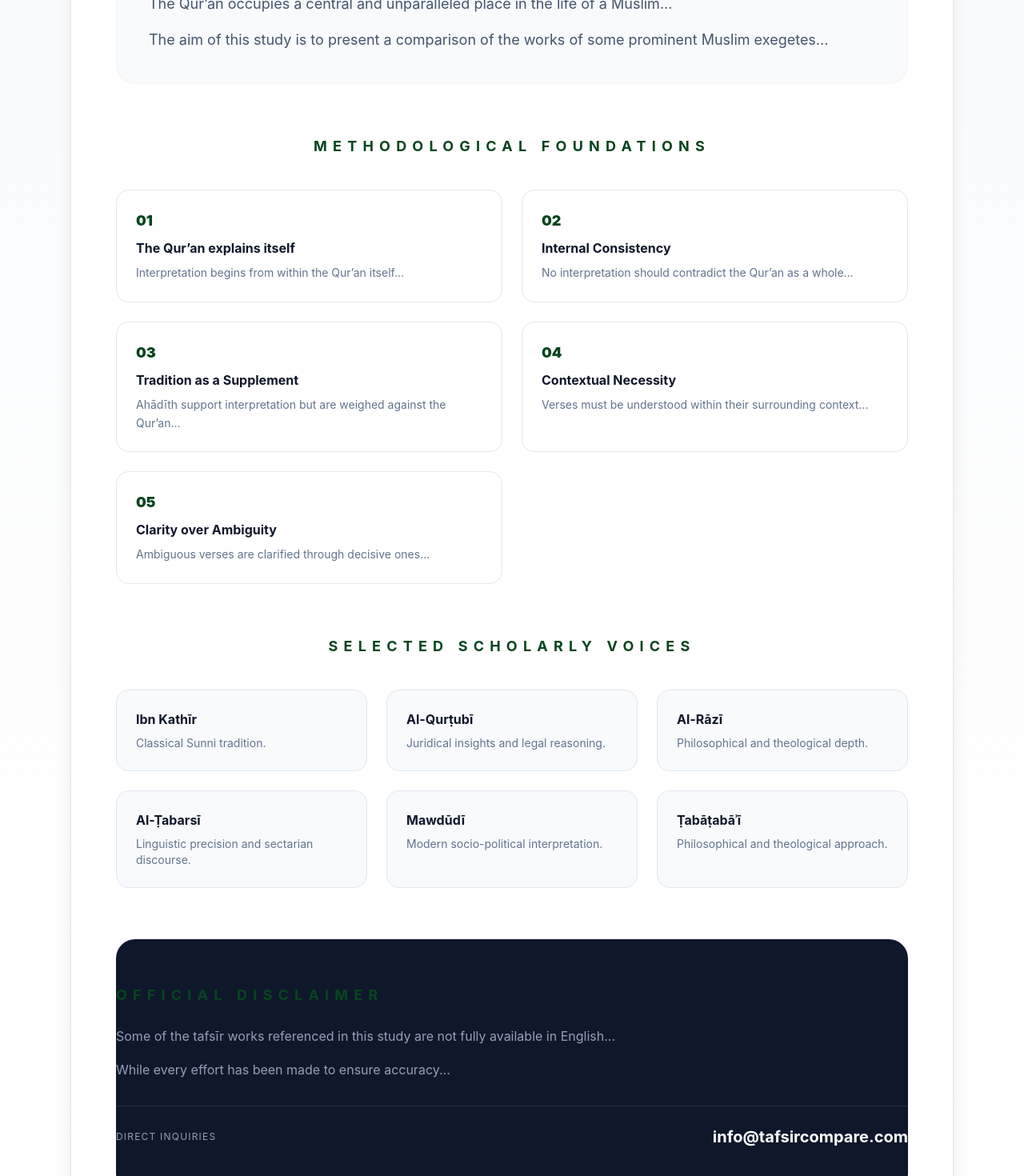
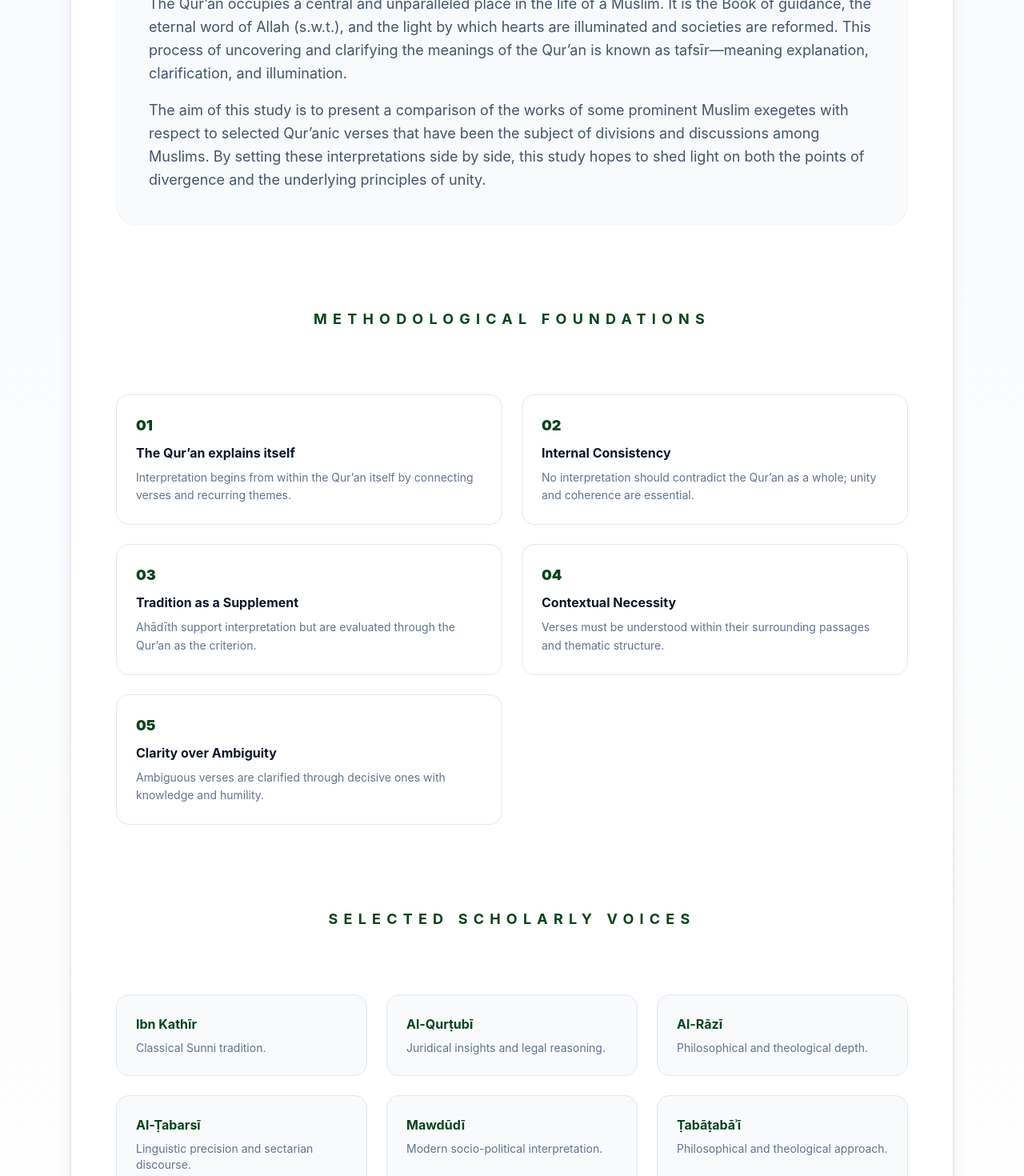
Before and after one commit to alyyissa/TafsirCompare, a Next.js app: page /about-the-study in a window 1280 px wide. Shown: the part 640-2110 px from the top of the page at 80% size. Built offline with nearby package versions, Linux system fonts and the light colour scheme.

Commit message:
Added the about the study page

```diff
--- a/src/app/about-the-study/page.js
+++ b/src/app/about-the-study/page.js
@@ -5,19 +5,15 @@ export default function AboutStudyPage() {
   return (
     <main className="min-h-screen pt-32 pb-20 bg-gradient-to-b from-slate-50 to-white font-sans">
       <div className="px-4 sm:px-6 max-w-6xl mx-auto">
-
         <div className="rounded-[40px] overflow-hidden border border-slate-200 bg-white shadow-xl">
 
-          {/* HEADER */}
           <header className="p-10 md:p-16 text-center bg-gradient-to-br from-primary/10 to-transparent">
             <span className="inline-block px-4 py-1 rounded-full bg-primary/10 text-primary text-xs font-bold uppercase tracking-widest mb-6">
               Project Documentation
             </span>
-
             <h1 className="text-4xl md:text-6xl font-extrabold text-primary mb-6 tracking-tight">
               About the Study
             </h1>
-
             <p className="text-lg md:text-xl text-slate-500 max-w-2xl mx-auto italic leading-relaxed">
               "And We have revealed the Book to you explaining clearly everything,
               and a guidance and mercy and good news for those who submit" (16:89)
@@ -26,48 +22,43 @@ export default function AboutStudyPage() {
 
           <div className="p-8 md:p-14 space-y-16">
 
-            {/* INTRO CARD */}
             <section className="bg-slate-50 rounded-3xl p-8 md:p-10 border border-slate-100">
               <p className="font-bold text-slate-900 text-xl mb-4">
                 In the name of Allāh, the Most Gracious, the Most Merciful.
               </p>
-
               <p className="text-slate-600 leading-relaxed text-lg mb-4">
-                The Qur’an occupies a central and unparalleled place in the life of a Muslim...
+                The Qur’an occupies a central and unparalleled place in the life of a Muslim. It is the Book of guidance, the eternal word of Allah (s.w.t.), and the light by which hearts are illuminated and societies are reformed. This process of uncovering and clarifying the meanings of the Qur’an is known as tafsīr—meaning explanation, clarification, and illumination.
               </p>
-
               <p className="text-slate-600 leading-relaxed text-lg">
-                The aim of this study is to present a comparison of the works of some prominent Muslim exegetes...
+                The aim of this study is to present a comparison of the works of some prominent Muslim exegetes with respect to selected Qur’anic verses that have been the subject of divisions and discussions among Muslims. By setting these interpretations side by side, this study hopes to shed light on both the points of divergence and the underlying principles of unity.
               </p>
             </section>
 
-            {/* PRINCIPLES */}
             <section>
-              <h2 className="text-lg my-10 font-bold text-primary uppercase tracking-[0.4em] mb-10 text-center">
+              <h2 className="text-lg py-10 font-bold text-primary uppercase tracking-[0.4em] mb-10 text-center">
                 Methodological Foundations
               </h2>
-
               <div className="grid md:grid-cols-2 gap-6">
                 {[
                   {
                     title: "The Qur’an explains itself",
-                    text: "Interpretation begins from within the Qur’an itself..."
+                    text: "Interpretation begins from within the Qur’an itself by connecting verses and recurring themes."
                   },
                   {
                     title: "Internal Consistency",
-                    text: "No interpretation should contradict the Qur’an as a whole..."
+                    text: "No interpretation should contradict the Qur’an as a whole; unity and coherence are essential."
                   },
                   {
                     title: "Tradition as a Supplement",
-                    text: "Ahādīth support interpretation but are weighed against the Qur’an..."
+                    text: "Ahādīth support interpretation but are evaluated through the Qur’an as the criterion."
                   },
                   {
                     title: "Contextual Necessity",
-                    text: "Verses must be understood within their surrounding context..."
+                    text: "Verses must be understood within their surrounding passages and thematic structure."
                   },
                   {
                     title: "Clarity over Ambiguity",
-                    text: "Ambiguous verses are clarified through decisive ones..."
+                    text: "Ambiguous verses are clarified through decisive ones with knowledge and humility."
                   }
                 ].map((item, i) => (
                   <div
@@ -89,10 +80,9 @@ export default function AboutStudyPage() {
             </section>
 
             <section>
-              <h2 className="text-lg my-10 font-bold text-primary uppercase tracking-[0.4em] mb-10 text-center">
+              <h2 className="text-lg py-10 font-bold text-primary uppercase tracking-[0.4em] mb-10 text-center">
                 Selected Scholarly Voices
               </h2>
-
               <div className="grid md:grid-cols-3 gap-6">
                 {[
                   { name: "Ibn Kathīr", desc: "Classical Sunni tradition." },
@@ -104,9 +94,9 @@ export default function AboutStudyPage() {
                 ].map((exegete, i) => (
                   <div
                     key={i}
-                    className="p-6 rounded-2xl border border-slate-200 bg-slate-50 hover:bg-white hover:shadow-lg transition cursor-pointer"
+                    className="p-6 rounded-2xl border border-slate-200 bg-slate-50 transition"
                   >
-                    <h4 className="font-bold text-slate-900 mb-2">
+                    <h4 className="font-bold text-primary mb-2">
                       {exegete.name}
                     </h4>
                     <p className="text-slate-500 text-sm">
@@ -117,28 +107,23 @@ export default function AboutStudyPage() {
               </div>
             </section>
 
-            {/* DISCLAIMER */}
-            <section className="bg-slate-900 text-white rounded-3xl py-10 md:py-14">
-              <h2 className="text-lg font-bold text-primary uppercase tracking-[0.4em] mb-6">
+            <section className="bg-slate-900 text-white rounded-3xl pb-10 px-2 md:p-14">
+              <h2 className="text-md font-bold text-primary uppercase py-10 tracking-[0.4em] mb-6 text-center">
                 Official Disclaimer
               </h2>
-
               <p className="text-slate-400 mb-4 leading-relaxed">
-                Some of the tafsīr works referenced in this study are not fully available in English...
+                Some of the tafsīr works referenced in this study are not fully available in English. In such cases, the relevant passages have been translated directly from the original Arabic sources and then summarised for the purposes of comparative analysis.
               </p>
-
               <p className="text-slate-400 mb-8 leading-relaxed">
-                While every effort has been made to ensure accuracy...
+                While every effort has been made to ensure accuracy and fidelity to the original texts, these translations and summaries remain human efforts and are therefore susceptible to inadvertent errors. They should not be treated as definitive substitutes for the original Arabic works.
               </p>
-
               <div className="flex flex-col md:flex-row justify-between items-center gap-4 border-t border-white/10 pt-6">
-                <span className="text-xs uppercase tracking-widest text-slate-400">
+                <span className="text-xs font-bold py-10  uppercase tracking-widest text-slate-400">
                   Direct Inquiries
                 </span>
-
                 <a
                   href="mailto:info@tafsircompare.com"
-                  className="text-xl font-bold hover:text-primary transition"
+                  className="text-xl font-bold text-primary transition"
                 >
                   info@tafsircompare.com
                 </a>
```
